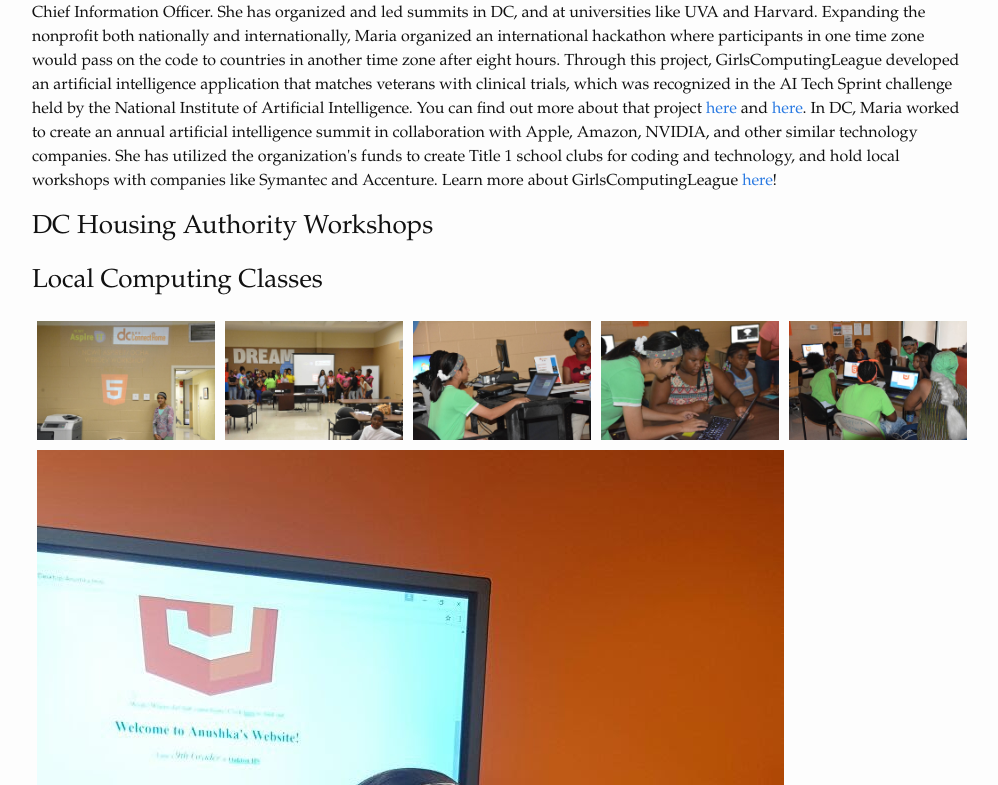
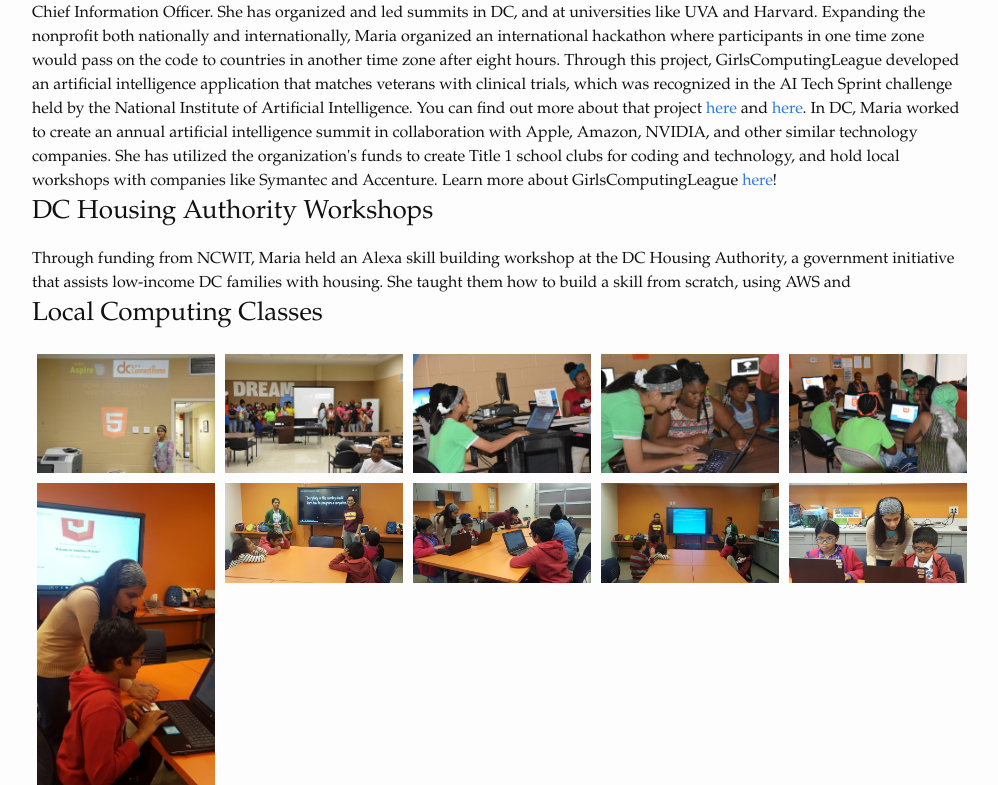
Before and after one commit to maria-izzi/maria-izzi.github.io, a Jekyll site: the page built from community.html, in a window 1280 px wide and 1400 px high, scrolled down 469 px, cut to the strip 9-794 px from the top of the window. Shown: the whole strip, without its empty margins (138-1136 px from the left). Built offline with Jekyll 4.4.1, drawn with Linux system fonts in a browser that asks for light colours; some of the changed text lies outside the part shown.

Commit message:
Update community.html

```diff
--- a/community.html
+++ b/community.html
@@ -15,13 +15,14 @@
     <img src="/assets/images/aisummit18/usher.jpg" alt="">
   </div>
 </div>
-<p>
+<head>
 Maria has been a leader of the national DC-based, student-run nonprofit GirlsComputingLeague for five years, and she serves as the Chief Information Officer. She has organized and led summits in DC, and at universities like UVA and Harvard. Expanding the nonprofit both nationally and internationally, Maria organized an international hackathon where participants in one time zone would pass on the code to countries in another time zone after eight hours. Through this project, GirlsComputingLeague developed an artificial intelligence application that matches veterans with clinical trials, which was recognized in the AI Tech Sprint challenge held by the National Institute of Artificial Intelligence. You can find out more about that project <a href="https://www.blogs.va.gov/VAntage/69832/national-artificial-intelligence-institute-ai-tech-sprint-veteran-focused-teams-recognized-national-challenge/">here</a> and <a href="https://wjla.com/features/good-morning-washington/girls-computing-league-develops-app-to-help-veterans-find-clinical-trials">here</a>. In DC, Maria worked to create an annual artificial intelligence summit in collaboration with Apple, Amazon, NVIDIA, and other similar technology companies. She has utilized the organization's funds to create Title 1 school clubs for coding and technology, and hold local workshops with companies like Symantec and Accenture. Learn more about GirlsComputingLeague <a href="https://girlscomputingleague.org/">here</a>!
-</p>
+</head>
 
 <h3> DC Housing Authority Workshops </h3>
-<p>
-</p>
+<head>
+  Through funding from NCWIT, Maria held an Alexa skill building workshop at the DC Housing Authority, a government initiative that assists low-income DC families with housing. She taught them how to build a skill from scratch, using AWS and
+</head>
 
 <h3> Local Computing Classes </h3>
 <div class="row">
@@ -41,7 +42,8 @@
     <img src = "/assets/images/dcha/dcha_helping_2.jpeg" alt = "">
   </div>
 </div>
-<div>
+
+<div class = "row">
   <div class="column">
     <img src = "/assets/images/csc_html_camp/helping1.jpg" alt = "">
   </div>
@@ -59,7 +61,7 @@
   </div>
 </div>
 
-<div>
+<div class = "row">
   <div class="column">
     <img src = "/assets/images/neuro_cs_camp/sitting.JPG" alt = "">
   </div>
@@ -67,5 +69,7 @@
     <img src = "/assets/images/neuro_cs_camp/withothers.JPG" alt = "">
   </div>
 </div>
-<p>
-Since 2017, Maria has been teaching computer science classes to young students, primarily with HTML and CSS. She has taught at locations including the Children's Science Center and the DC Housing Authority. To read more about these events, click <a href = "http://www.dchousing.org/doc.aspx?docid=2017110313131120320&AspxAutoDetectCookieSupport=1"> here</a>.
+
+<head>
+Since 2017, Maria has been teaching computer science classes to young students, primarily with HTML and CSS. She has taught at locations including the Children's Science Center and the DC Housing Authority. One similar event where she volunteered was featured <a href = "http://www.dchousing.org/doc.aspx?docid=2017110313131120320&AspxAutoDetectCookieSupport=1">here</a>.
+</head>
```
